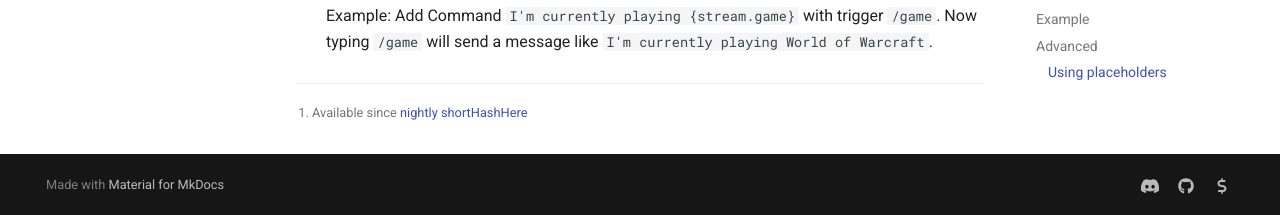
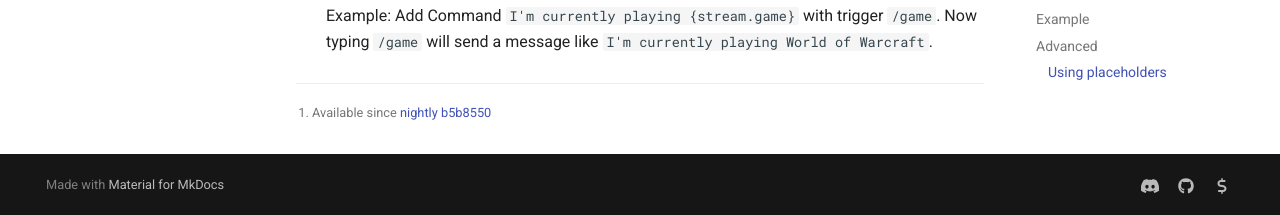
Before and after one commit to Chatterino/wiki, an MkDocs documentation site: the page built from docs/Commands.md, in a window 1280 px wide and 900 px high, scrolled down 3907 px. Shown: the part 682-897 px from the top of the window. Built offline with MkDocs 1.6.1 and Material for MkDocs 9.7.7, drawn with Linux system fonts in a browser that asks for light colours; comment, search, counter and statistics services are not loaded.

Commit message:
add relevant c2 commit

```diff
--- a/docs/Commands.md
+++ b/docs/Commands.md
@@ -164,6 +164,6 @@ Add Command `Hello chat :)` with the trigger `/hello`. Now typing `/hello` in ch
 -   `{stream.game}` can be used to insert the game set in the current channel. Only works if the channel is live.
     Example: Add Command `I'm currently playing {stream.game}` with trigger `/game`. Now typing `/game` will send a message like `I'm currently playing World of Warcraft`.
 
-[^1]: Available since [nightly][nightly] [shortHashHere](https://github.com/Chatterino/chatterino2/commit/longHashHere)
+[^1]: Available since [nightly][nightly] [b5b8550](https://github.com/Chatterino/chatterino2/commit/b5b85501ee4446961b5f3d412c441de6adaaabc3)
 
 [nightly]: ../Help/#what-is-nightly-and-how-to-use-install-it
```
